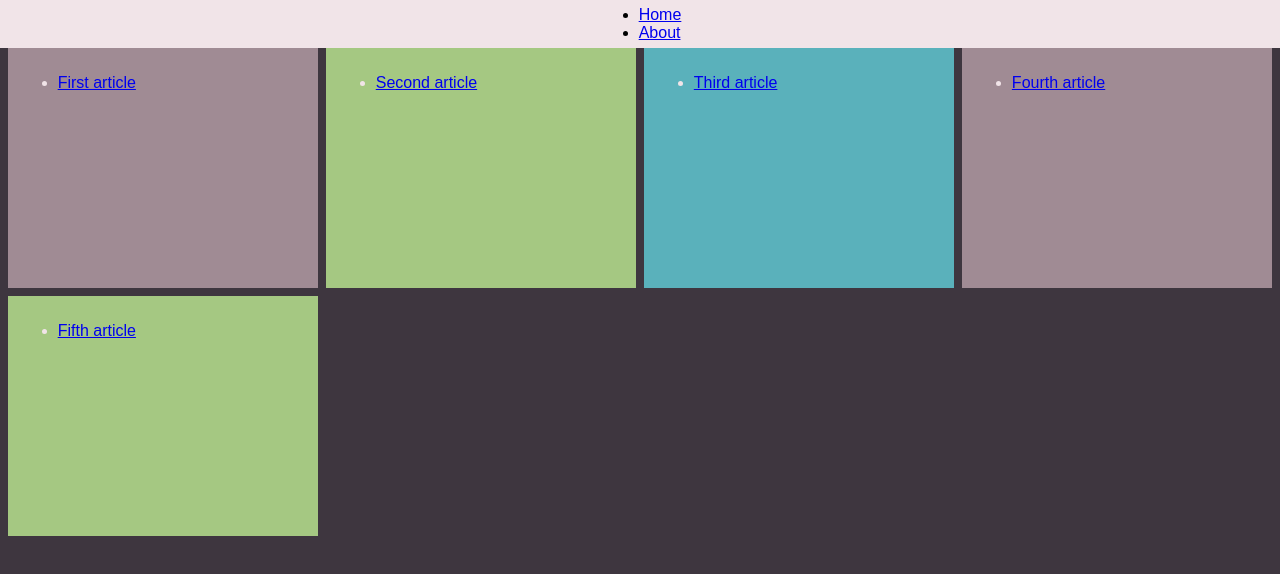
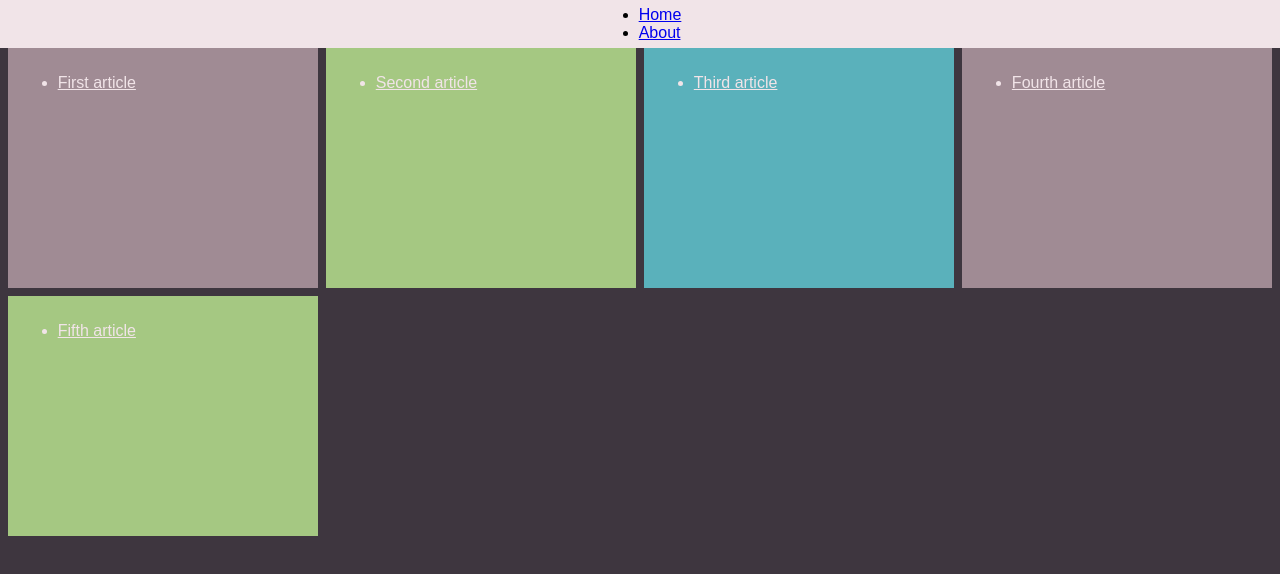
Before and after one commit to jdgillespie91/dot-blog, a React (Create React App) app: page / in a window 1280 px wide. Shown: the top 574 px of the page. Built offline with nearby package versions, Linux system fonts and the light colour scheme.

Commit message:
<Jake> Add styling to About page so that text can be read

```diff
--- a/src/App.css
+++ b/src/App.css
@@ -49,3 +49,11 @@ body {
   color: #F1E4E8;
   background: #A5C882;
 }
+
+.Article {
+  color: #F1E4E8
+}
+
+.About {
+  color: #F1E4E8
+}
--- a/src/App.js
+++ b/src/App.js
@@ -7,7 +7,7 @@ import {
 import './App.css';
 
 const article = ({match}) => (
-  <div>
+  <div className="Article">
     <ul>
       <li>Article: {match.params.articleId}</li>
       <li>First paragraph...</li>
@@ -18,26 +18,36 @@ const article = ({match}) => (
 
 const home = () => (
   <div className="Board">
-    <div className="Card">
-      <ul><li><Link to="/articles/first-article">First article</Link></li></ul>
-    </div>
-    <div className="Card">
-      <ul><li><Link to="/articles/second-article">Second article</Link></li></ul>
-    </div>
-    <div className="Card">
-      <ul><li><Link to="/articles/third-article">Third article</Link></li></ul>
-    </div>
-    <div className="Card">
-      <ul><li><Link to="/articles/fourth-article">Fourth article</Link></li></ul>
-    </div>
-    <div className="Card">
-      <ul><li><Link to="/articles/fifth-article">Fifth article</Link></li></ul>
-    </div>
+    <Link to="/articles/first-article" className="Card">
+      <ul>
+        <li>First article</li>
+      </ul>
+    </Link>
+    <Link to="/articles/second-article" className="Card">
+      <ul>
+        <li>Second article</li>
+      </ul>
+    </Link>
+    <Link to="/articles/third-article" className="Card">
+      <ul>
+        <li>Third article</li>
+      </ul>
+    </Link>
+    <Link to="/articles/fourth-article" className="Card">
+      <ul>
+        <li>Fourth article</li>
+      </ul>
+    </Link>
+    <Link to="/articles/fifth-article" className="Card">
+      <ul>
+        <li>Fifth article</li>
+      </ul>
+    </Link>
   </div>
 );
 
 const about = () => (
-  <div>
+  <div className="About">
     <ul>
       <li>Email: foo</li>
       <li>Phone: bar</li>
```
